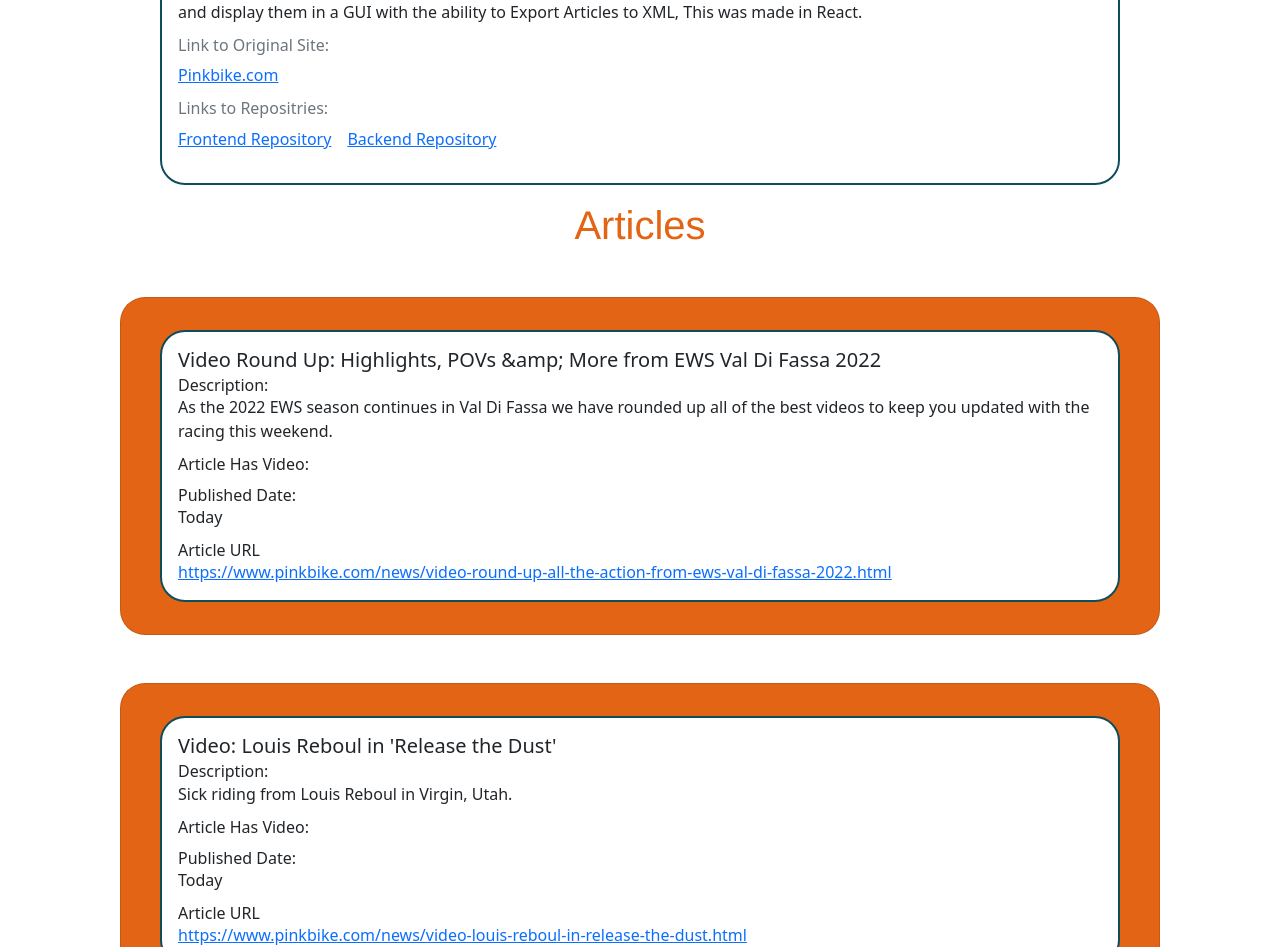
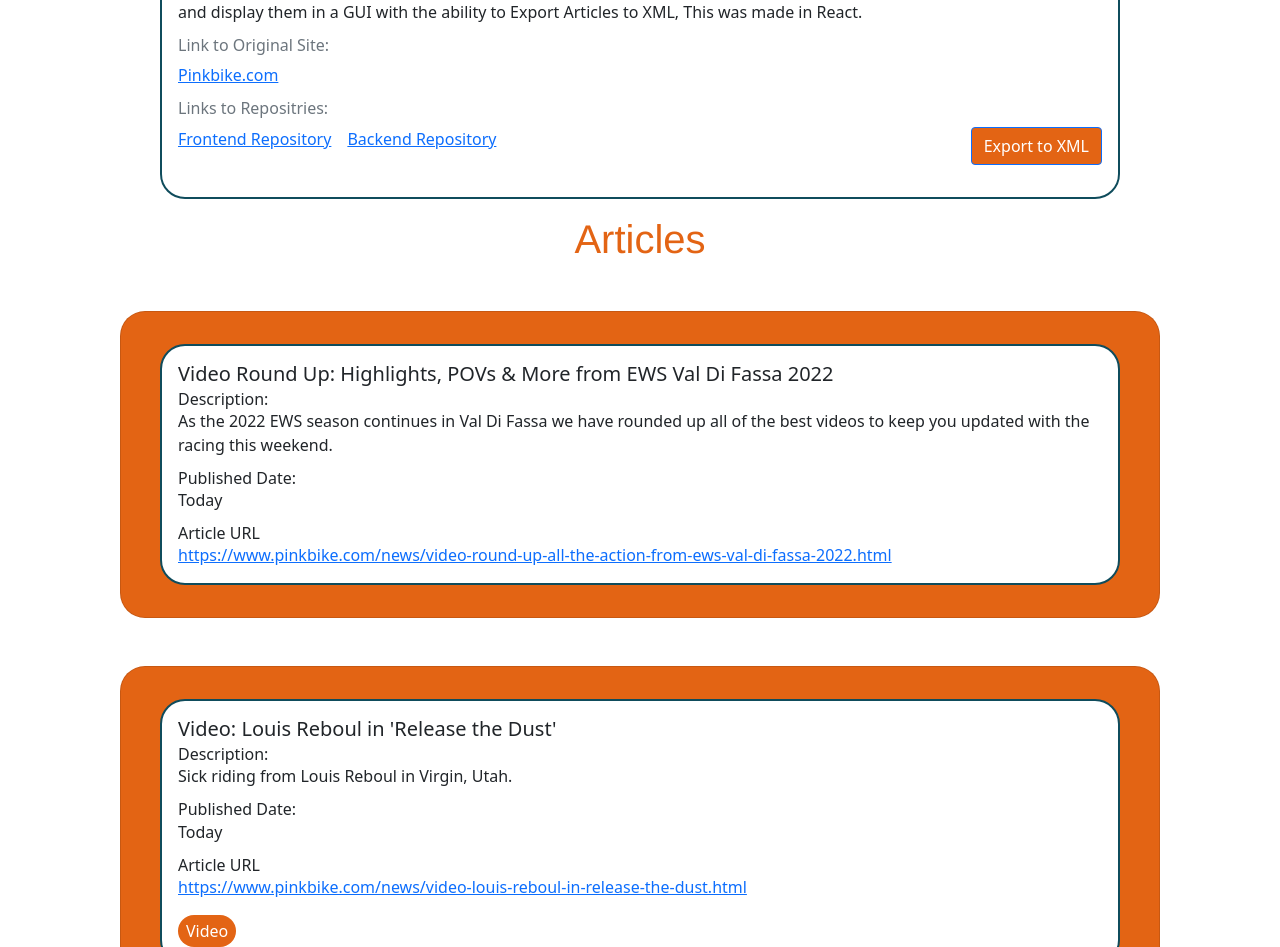
Before and after one commit to KaidynPhelan/PinkBikeclient, a React (Create React App) app: page / in a window 1280 px wide. Shown: the part 225-1172 px from the top of the page. Built offline with nearby package versions, Linux system fonts and the light colour scheme.

Commit message:
styled components clean and commented

```diff
--- a/src/App.css
+++ b/src/App.css
@@ -1,3 +1,4 @@
+/* CSS Styling for App.js */
 .App {
   text-align: center;
 }
@@ -11,7 +12,6 @@
   align-items: flex-start;
   justify-content: center;
   font-size: 2rem;
-
   font-family: 'Franklin Gothic Medium', 'Arial Narrow', Arial, sans-serif;
   color: white;
   border-radius: 25px;
--- a/src/components/AboutBox.css
+++ b/src/components/AboutBox.css
@@ -1,3 +1,5 @@
+/* CSS Styling for AboutBox.js */
+
 .Card{
   margin-left: 1rem;
   padding: 1rem;
@@ -8,7 +10,8 @@
 }
 
 .linkDiv{
-  display: inline-block;
+  display: flex;
+  justify-content: space-between;
   text-decoration: none;
   padding-bottom: 1rem;
 
--- a/src/components/AboutBox.js
+++ b/src/components/AboutBox.js
@@ -1,8 +1,12 @@
+//About box component being called from HomeScreen.js page.
+
 import './AboutBox.css';
 import Card from 'react-bootstrap/Card';
 import React from 'react';
+import { Button } from 'react-bootstrap';
 
-function AboutBox() {
+function AboutBox({exportXML}) {
+
   return (
     <Card className = "Card">
       <Card.Title>About:</Card.Title>
@@ -15,11 +19,13 @@
           <div className='linkDiv'>
             <Card.Link href='https://www.pinkbike.com/'>Pinkbike.com</Card.Link>
           </div>
-
         <Card.Subtitle className="mb-2 text-muted">Links to Repositries:</Card.Subtitle>
           <div className='linkDiv'>
+            <div>
               <Card.Link href='https://github.com/KaidynPhelan/PinkBikeclient'>Frontend Repository</Card.Link>
               <Card.Link href='https://github.com/KaidynPhelan/PinkbikeAPI'>Backend Repository</Card.Link>
+            </div>
+            <Button onClick={exportXML} style = {{backgroundColor: '#e36414'}}>Export to XML</Button>
           </div>
       </Card>
   );
--- a/src/components/Article.css
+++ b/src/components/Article.css
@@ -1,3 +1,5 @@
+/* CSS Styling for Article.js */
+
 .Card{
     margin: 1rem;
     padding: 1rem;
@@ -17,7 +19,23 @@
     margin-left: auto;
     margin-right: auto;
     border-radius: 25px;
+}
 
+.VideoPill {
+    border-radius: 1.5rem;
+    line-height: 1.5rem;
+    font-size: 1rem;
+    color: white;
+    background-color: #e36414;
+    padding: 0.25rem;
+    padding-left: 0.5rem;
+    padding-right: 0.5rem;
+    box-sizing: content-box;
+    width: fit-content;
+    height: 1.5rem;
+    text-decoration: none;
+}
 
-
+.VideoPill:hover {
+    cursor: pointer;
 }
--- a/src/components/Article.js
+++ b/src/components/Article.js
@@ -1,27 +1,35 @@
+//Article Component being called from HomeScreen.js
+
 import React from 'react';
 import './Article.css';
 import Card from 'react-bootstrap/Card';
 
 function Article({ article }) {
+
+  function cleanDetails (encoded) {
+    return encoded.replace(/&amp;/g, '&');
+  }
+
   return (
     <Card className='BackCard'>
         <Card className='Card'>
-      <Card.Title>{article.title}</Card.Title>
+          <Card.Title >{cleanDetails(article.title)}</Card.Title>
+
             <Card.Subtitle>Description:</Card.Subtitle>
-        <Card.Text>{article.description}</Card.Text>
-      <Card.Subtitle>Article Has Video:</Card.Subtitle>
-      {/* add pill to show video true or false */}
-        <Card.Text>{article.hasVideo}</Card.Text>
+              <Card.Text>{cleanDetails(article.description)}</Card.Text>
+
             <Card.Subtitle>Published Date:</Card.Subtitle>
               <Card.Text>{article.pubDate}</Card.Text>
 
             <Card.Subtitle>Article URL</Card.Subtitle>
-      {/* Make these a links go to articles */}
-        <Card.Text><a href=''>{article.articleUrl}</a></Card.Text>
+              <Card.Text><a href={article.articleUrl}>{article.articleUrl}</a></Card.Text>
+                {article.hasVideo &&
+                    <a className = "VideoPill" href={article.videoUrl}>
+                      Video
+                    </a>
+                }
         </Card>
     </Card>
-
-
   );
 }
 
--- a/src/index.css
+++ b/src/index.css
@@ -1,3 +1,5 @@
+/* CSS Styling for index.js */
+
 body {
     margin: 0;
     font-family: -apple-system, BlinkMacSystemFont, 'Segoe UI', 'Roboto', 'Oxygen',
--- a/src/pages/HomeScreen.js
+++ b/src/pages/HomeScreen.js
@@ -1,7 +1,8 @@
+//HomeScreen Page.
+
 import AboutBox from '../components/AboutBox';
 import dummydata from '../dummydata.json';
 import Article from '../components/Article';
-import { Row, Col, Button } from 'react-bootstrap';
 import { useEffect, useState } from 'react';
 import exportFromJSON from 'export-from-json';
 import React from 'react';
@@ -10,8 +11,13 @@
 
   const [Articles, setArticles] = useState([]);
 
+    //Calling The Inforamtion from backend API or dummydata.js
     useEffect(() => {
+
+    //DummyData, Uncomment to call data from dummydata.json
     setArticles(dummydata);
+
+    //Calling data from API
     // fetch('/pinkbikearticles')
     //   .then((response) => {
     //     return response.json();
@@ -21,6 +27,7 @@
     //   });
   });
 
+  //Function to Export Articles to XML
   function ExportXML() {
     const fileName = 'PinkBike_Articles';
     const exportType = exportFromJSON.types.xml;
@@ -30,7 +37,7 @@
 
   return (
     <div>
-      <AboutBox />
+      <AboutBox exportXML = {ExportXML} />
         <h1 className='ArticleHeader'>Articles</h1>
           <div className="articles">
             <div>
@@ -38,18 +45,9 @@
                   <Article key={index} article={article}></Article>
                 ))}
             </div>
-        <div>
-          <Button onClick={ExportXML}>Export to XML</Button>
-        </div>
           </div>
     </div>
   );
 }
 
 export default HomeScreen;
-
-{
-  /* {dummydata.map((article) => {
-        return <div>{article.title}</div>;
-      })} */
-}
```
Also changed, not shown: 1 other file (tests, documents, lock files or other folders). Lines whose indentation alone changed are shown as unchanged.
